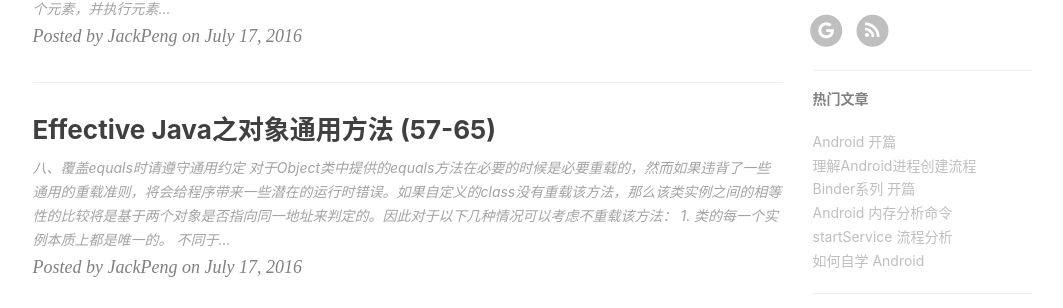
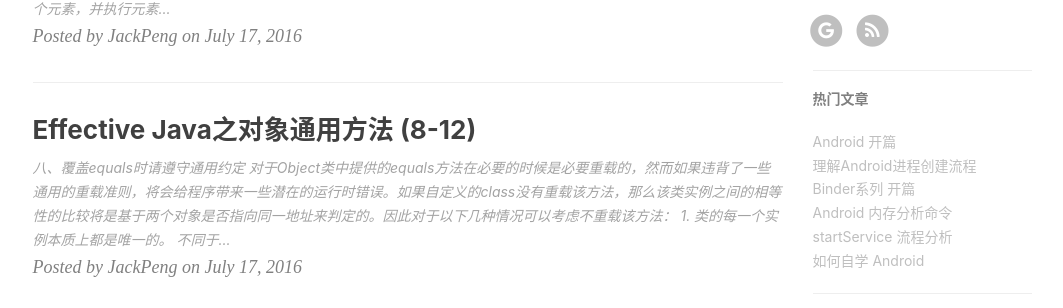
Before and after one commit to yuanfentiank789/yuanfentiank789.github.io, a Jekyll site: the page built from index.html, in a window 1280 px wide and 900 px high, scrolled down 599 px. Shown: the part 146-454 px from the top of the window, without its empty margins (135-1198 px from the left). Built offline with Jekyll 4.4.1, drawn with Linux system fonts in a browser that asks for light colours; nearby versions of some CDN libraries; the list of posts is cut into pages by our own code; comment, search, counter and statistics services are not loaded.

Commit message:
update
update

```diff
--- a/_posts/2016-07-17-effective-equals.md
+++ b/_posts/2016-07-17-effective-equals.md
@@ -1,6 +1,6 @@
 ---
 layout: post
-title:  "Effective Java之对象通用方法 (57-65)"
+title:  "Effective Java之对象通用方法 (8-12)"
 date:   2016-07-17 1:05:00
 catalog:  true
 tags:
```
